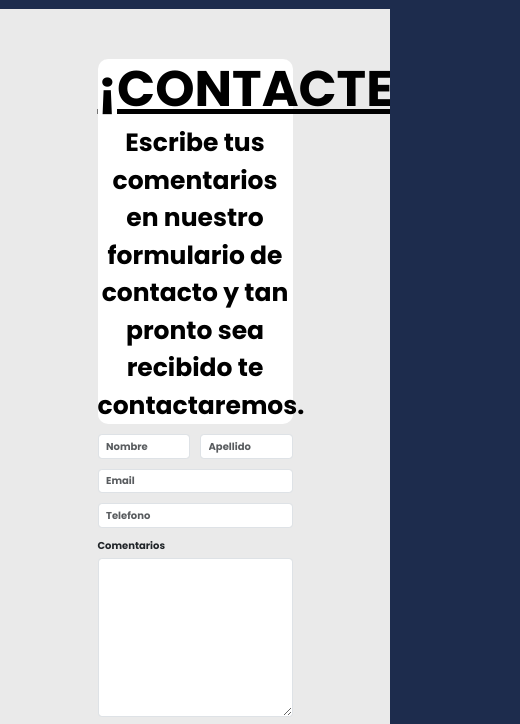
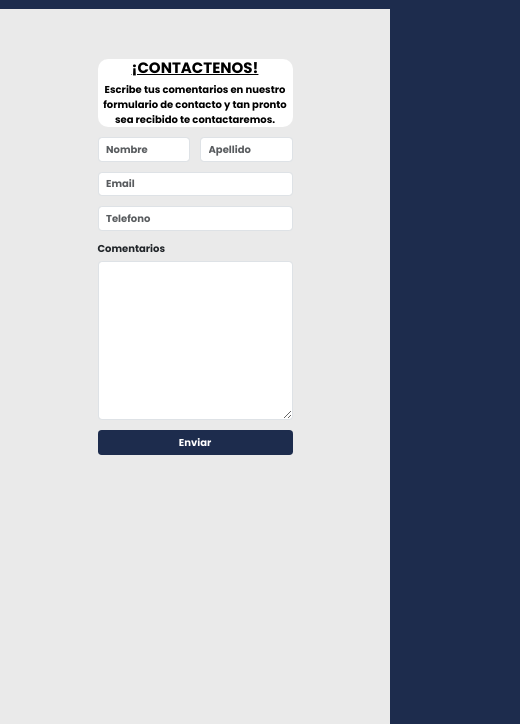
Before and after one commit to joacobottiroli/PF-Fernandez-Bottiroli, a plain HTML site: page Pages/Contactenos.html in a window 390 px wide. Shown: the part 91-815 px from the top of the page, 520 px wide, since content can reach past the window. Drawn offline with nearby package versions, Linux system fonts and the light colour scheme.

Commit message:
Responsive en contactenos, inicio de maquetacion profesionales

```diff
--- a/Pages/Contactenos.html
+++ b/Pages/Contactenos.html
@@ -32,7 +32,7 @@
     </header>
     <main>
         <div class="contactenos-main">
-            <div class="w-50 mx-auto bg-white rounded-4 text-center">
+            <div class="w-50 mx-auto bg-white rounded-4 text-center contactenos">
                 <h2>¡CONTACTENOS!</h2>
                 <p>Escribe tus comentarios en nuestro formulario de contacto y tan pronto sea recibido te contactaremos.</p>
             </div>
--- a/scss/base/_typo.scss
+++ b/scss/base/_typo.scss
@@ -10,7 +10,7 @@ h2{
     color:#000000 ;
     text-decoration: underline;
     text-decoration-color:#000000 ;
-    font-size: 5rem;
+    font-size: 4rem;
 }
 h1{
     color:#000000 ;
@@ -20,5 +20,5 @@ h1{
 }
 p{
     color:#000000 ;
-    font-size: 2.5rem;
+    font-size: 2rem;
 }
--- a/scss/layout/_main-contactenos.scss
+++ b/scss/layout/_main-contactenos.scss
@@ -11,3 +11,15 @@
         color: $color-letras-footer-header;
     }
 }
+.contactenos{
+    h2{
+        color:#000000 ;
+        text-decoration: underline;
+        text-decoration-color:#000000 ;
+        font-size: 5rem;
+    }
+    p{
+        color:#000000 ;
+        font-size: 2.5rem;
+    }
+}
--- a/scss/layout/_media1024.scss
+++ b/scss/layout/_media1024.scss
@@ -11,4 +11,16 @@
         margin: 0;
         padding: 0;
     }
+    .contactenos{
+        h2{
+            color:#000000 ;
+            text-decoration: underline;
+            text-decoration-color:#000000 ;
+            font-size: 4rem;
+        }
+        p{
+            color:#000000 ;
+            font-size: 2rem;
+        }
+    }
 }
--- a/scss/layout/_media425.scss
+++ b/scss/layout/_media425.scss
@@ -20,4 +20,16 @@
         height: 100%;
         left: 0;
     }
+    .contactenos{
+        h2{
+            color:#000000 ;
+            text-decoration: underline;
+            text-decoration-color:#000000 ;
+            font-size: 1.5rem;
+        }
+        p{
+            color:#000000 ;
+            font-size: 1rem;
+        }
 }
+}
--- a/scss/layout/_media860.scss
+++ b/scss/layout/_media860.scss
@@ -24,4 +24,17 @@
         height: 75%;
         left: 15%;
     }
+    .contactenos{
+        h2{
+            color:#000000 ;
+            text-decoration: underline;
+            text-decoration-color:#000000 ;
+            font-size: 2.5rem;
+        }
+        p{
+            color:#000000 ;
+            font-size: 1.25rem;
+        }
+    }
+
 }
```
Also changed, not shown: Pages/Profesionales.html (+26 -0 lines), Assets/Images/Dra-Bottiroli.jpg (added), CSS/styles.css.
